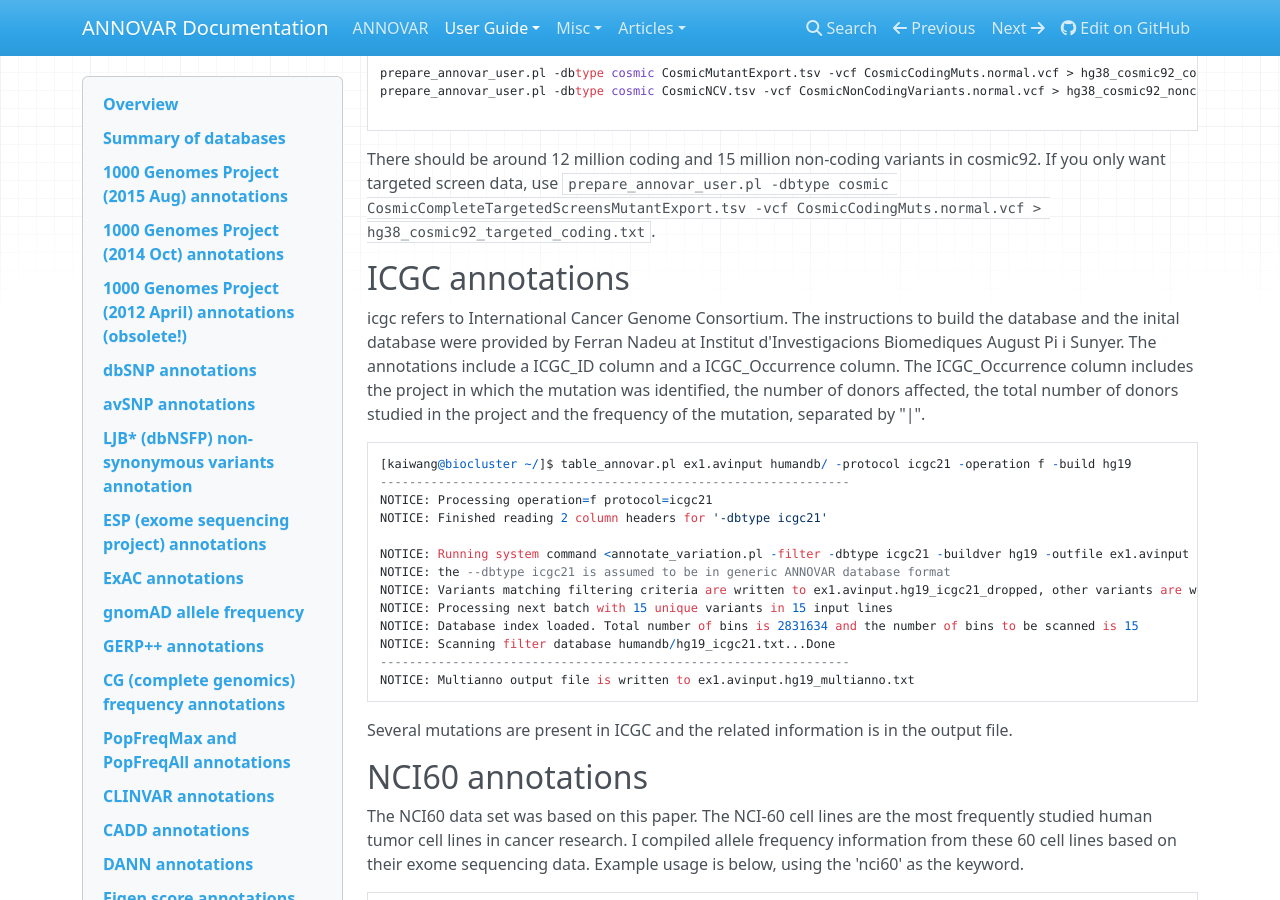
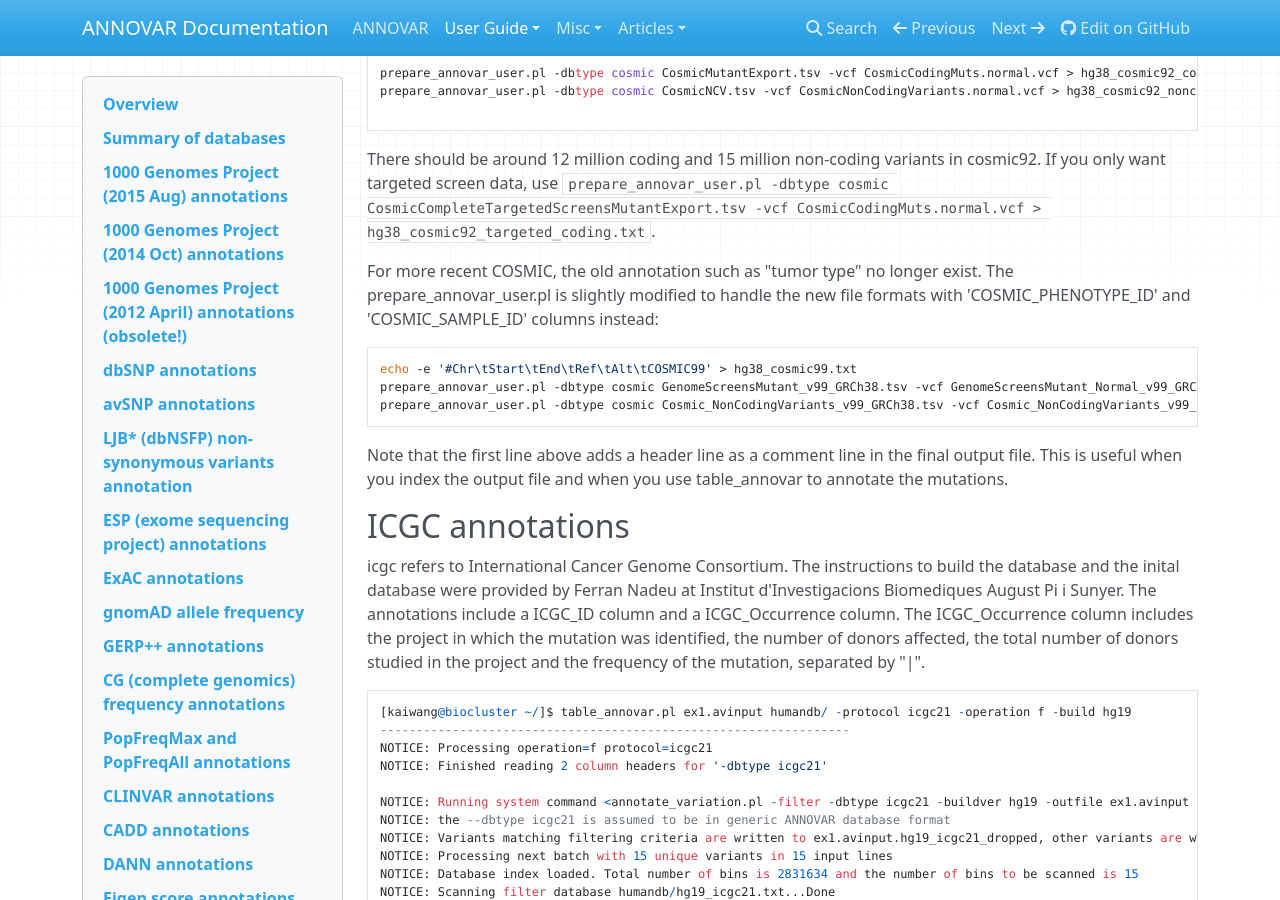
Before and after one commit to WGLab/doc-ANNOVAR, an MkDocs documentation site: the page built from docs/user-guide/filter.md, in a window 1280 px wide and 900 px high, scrolled down 28096 px. Built offline with MkDocs 1.6.1, drawn with Linux system fonts in a browser that asks for light colours; nearby versions of some CDN libraries; comment, search, counter and statistics services are not loaded.

Commit message:
Update filter.md

````diff
--- a/docs/user-guide/filter.md
+++ b/docs/user-guide/filter.md
@@ -1152,6 +1152,15 @@ prepare_annovar_user.pl -dbtype cosmic CosmicNCV.tsv -vcf CosmicNonCodingVariant
 
 There should be around 12 million coding and 15 million non-coding variants in cosmic92. If you only want targeted screen data, use `prepare_annovar_user.pl -dbtype cosmic CosmicCompleteTargetedScreensMutantExport.tsv -vcf CosmicCodingMuts.normal.vcf > hg38_cosmic92_targeted_coding.txt`.
 
+For more recent COSMIC, the old annotation such as "tumor type" no longer exist. The prepare_annovar_user.pl is slightly modified to handle the new file formats with 'COSMIC_PHENOTYPE_ID' and 'COSMIC_SAMPLE_ID' columns instead:
+
+```
+echo -e '#Chr\tStart\tEnd\tRef\tAlt\tCOSMIC99' > hg38_cosmic99.txt
+prepare_annovar_user.pl -dbtype cosmic GenomeScreensMutant_v99_GRCh38.tsv -vcf GenomeScreensMutant_Normal_v99_GRCh38.vcf >> hg38_cosmic99.txt
+prepare_annovar_user.pl -dbtype cosmic Cosmic_NonCodingVariants_v99_GRCh38.tsv -vcf Cosmic_NonCodingVariants_v99_GRCh38.vcf >> hg38_cosmic99.txt
+```
+Note that the first line above adds a header line as a comment line in the final output file. This is useful when you index the output file and when you use table_annovar to annotate the mutations.
+
 ## ICGC annotations
 
 icgc refers to International Cancer Genome Consortium. The instructions to build the database and the inital database were provided by Ferran Nadeu at Institut d'Investigacions Biomediques August Pi i Sunyer. The annotations include a ICGC_ID column and a ICGC_Occurrence column. The ICGC_Occurrence column includes the project in which the mutation was identified, the number of donors affected, the total number of donors studied in the project and the frequency of the mutation, separated by "|".
````
